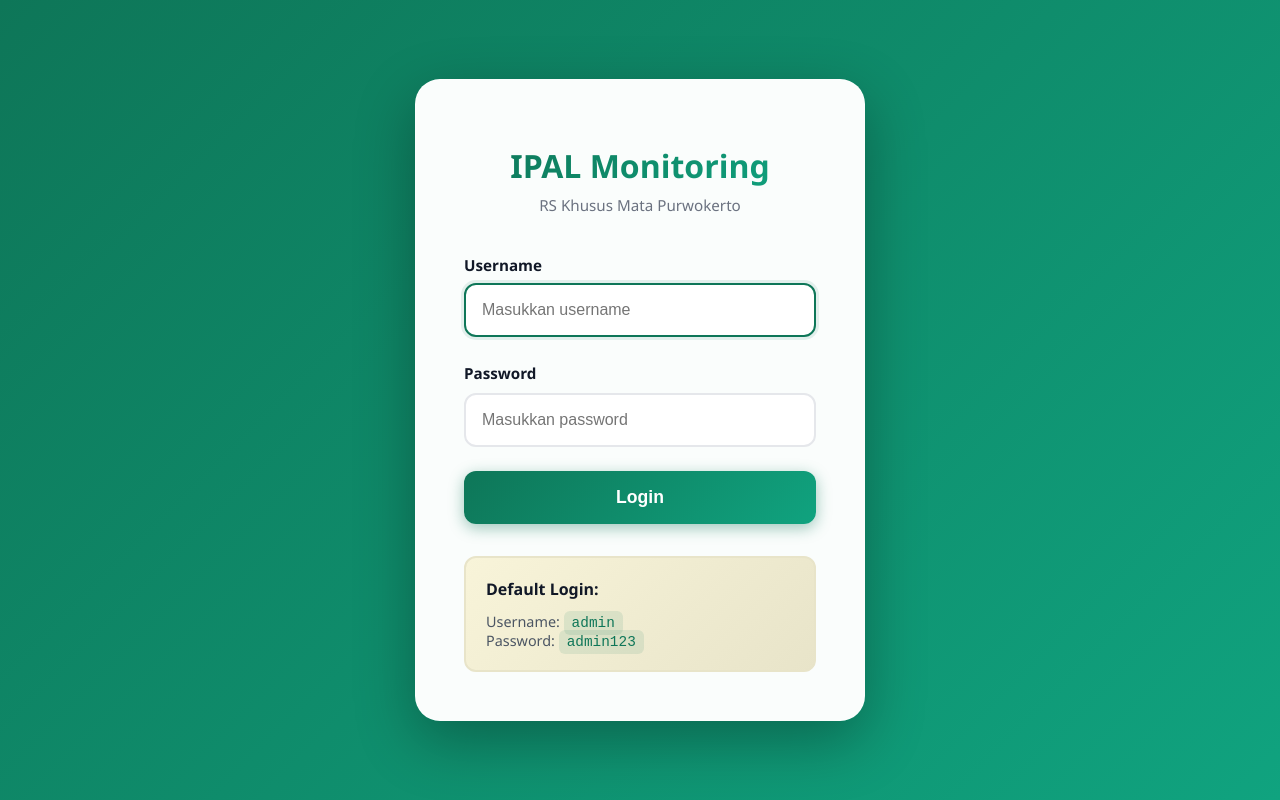
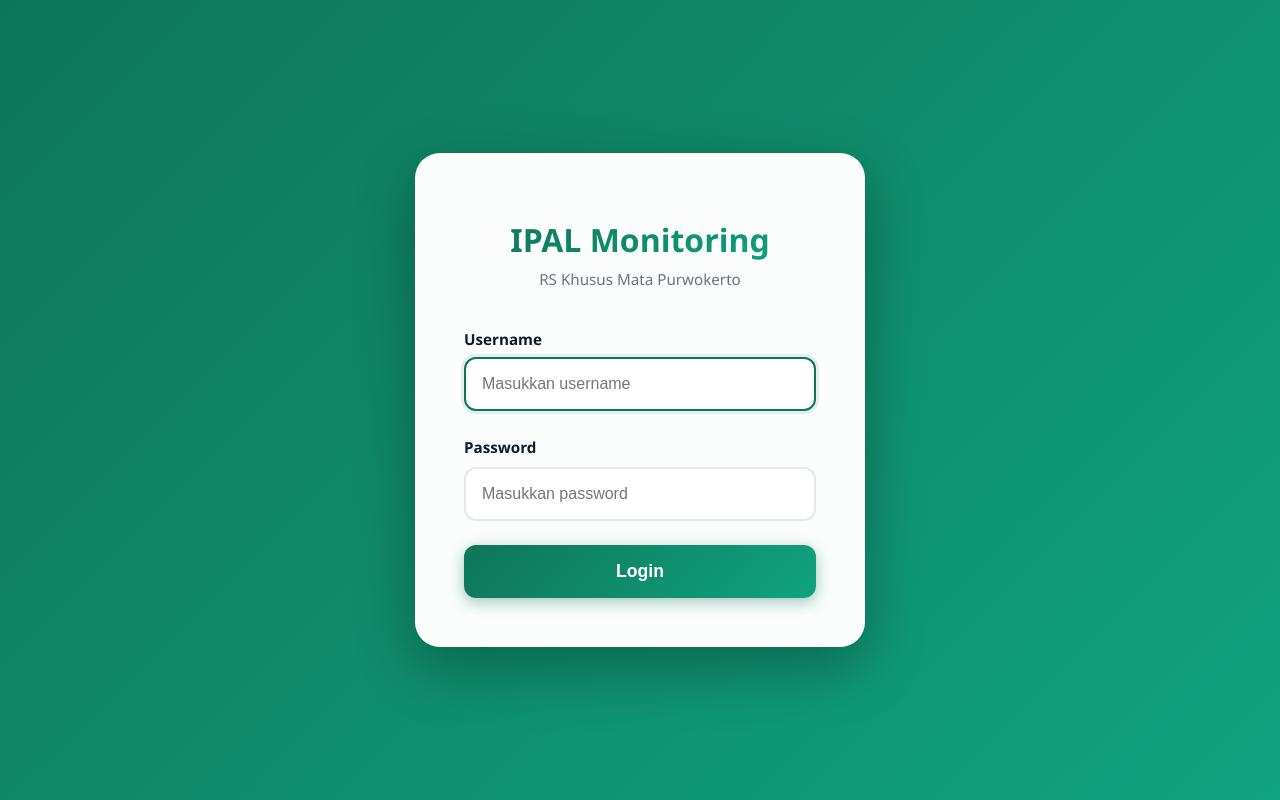
Before and after one commit to musss-ar/ipal-monitoring, a Flask app: page /login in a window 1280 px wide. Run offline with Flask 3, Linux system fonts and the light colour scheme.

Commit message:
Update login.html

```diff
--- a/templates/login.html
+++ b/templates/login.html
@@ -197,12 +197,6 @@
 
             <button type="submit" class="btn-login">Login</button>
         </form>
-
-        <div class="info-box">
-            <strong>Default Login:</strong>
-            Username: <code>admin</code><br>
-            Password: <code>admin123</code>
-        </div>
     </div>
 
     <script>
```
